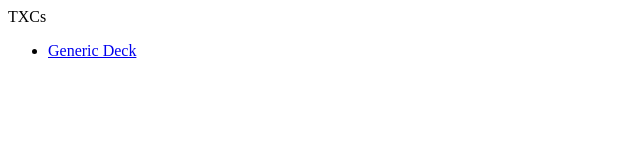
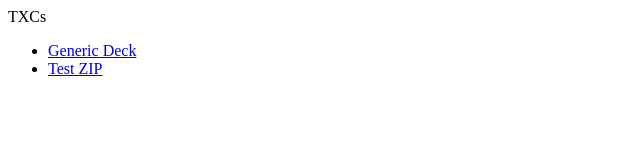
Before and after one commit to jwishnie/jwishnie.github.io, a plain HTML site: page txc/index.html in a window 1280 px wide. Shown: the full height of the page, 0-640 px from the left. Drawn offline with Linux system fonts and the light colour scheme.

Commit message:
added zip

```diff
--- a/txc/index.html
+++ b/txc/index.html
@@ -3,6 +3,7 @@
 <body>
   <ul>
     <li><a href='GenericDeck.txc'>Generic Deck</a></li>
+    <li><a href='test.zip'>Test ZIP</a></li>
   </ul>
 </body>
 </html>
```
Also changed, not shown: 1 other file.
